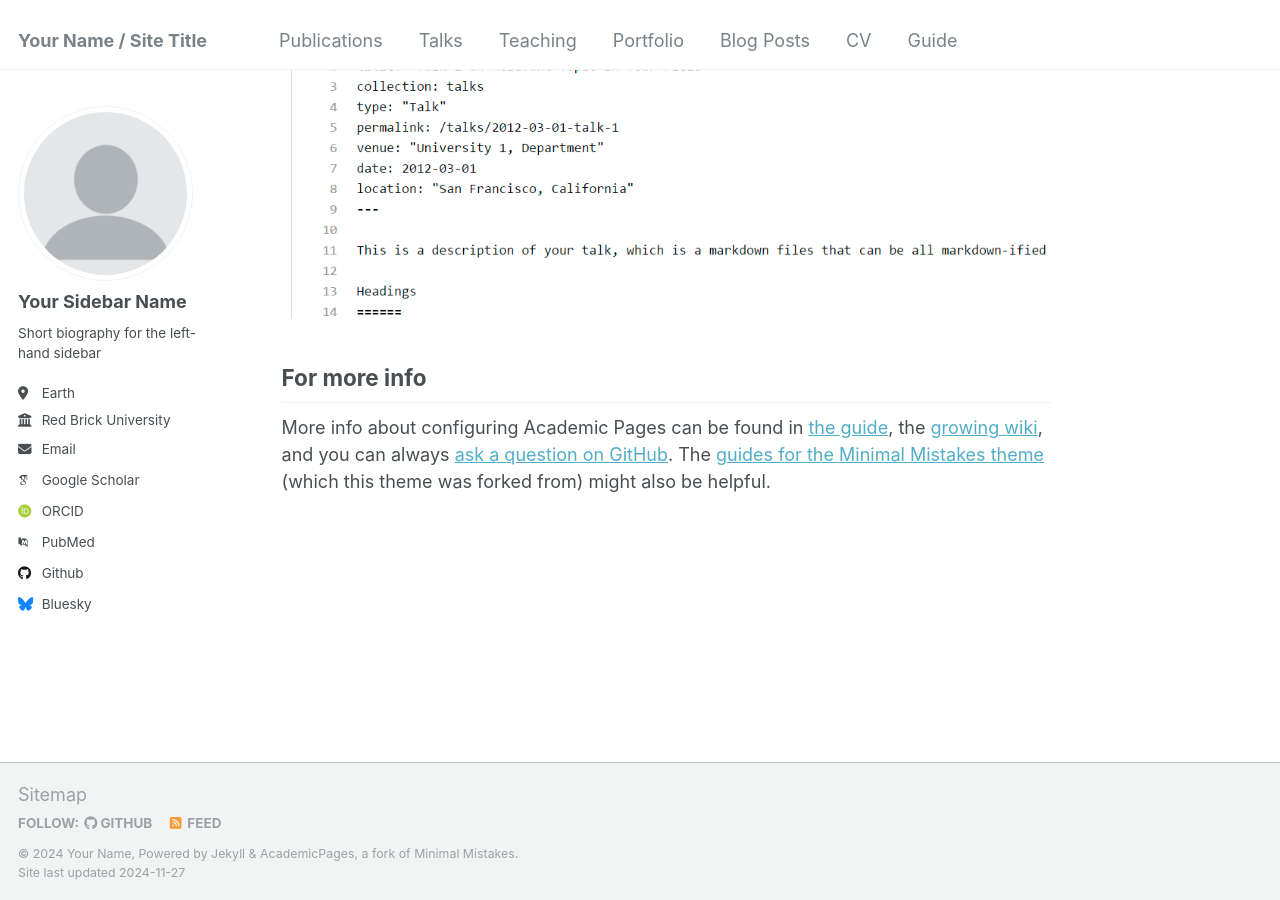
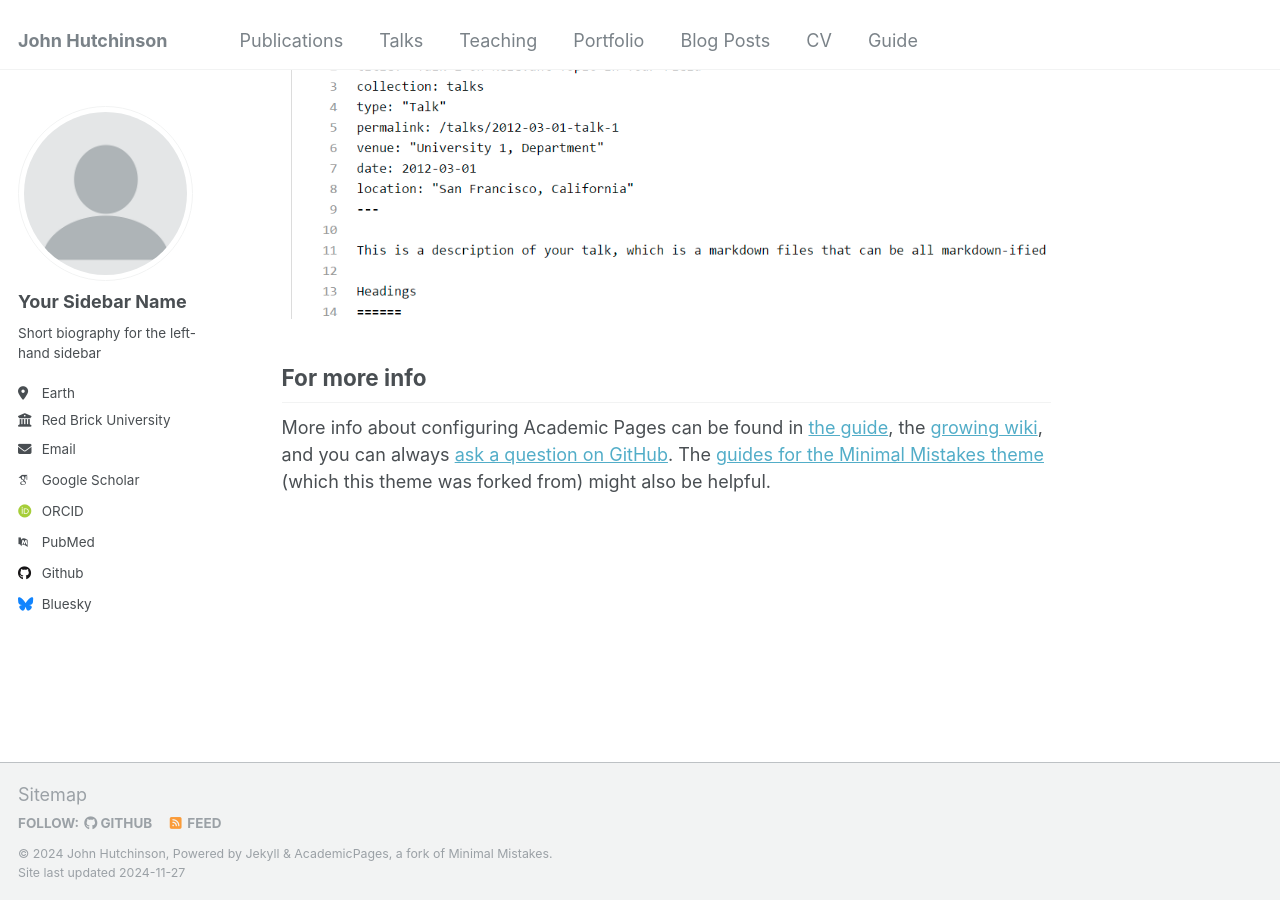
Before and after one commit to johnehutchinson/johnehutchinson.github.io, a Jekyll site: the page built from _pages/about.md, in a window 1280 px wide and 900 px high, scrolled down 2643 px. Built offline with Jekyll 4.4.1, drawn with Linux system fonts in a browser that asks for light colours; some web fonts are replaced.

Commit message:
website first commit

```diff
--- a/_config.yml
+++ b/_config.yml
@@ -8,13 +8,13 @@
 
 # Basic Site Settings
 locale                   : "en-US"
-title                    : "Your Name / Site Title"
+title                    : "John Hutchinson"
 title_separator          : "-"
-name                     : &name "Your Name"
-description              : &description "personal description"
-url                      : https://academicpages.github.io # the base hostname & protocol for your site e.g. "https://[your GitHub username].github.io"
+name                     : &name "John Hutchinson"
+description              : &description "I have a professor emeritus position in the Mathematical Sciences Institute [MSI] at the Australian National University [ANU]"
+url                      : https://johnehutchinson.github.io # the base hostname & protocol for your site e.g. "https://[your GitHub username].github.io"
 baseurl                  : "" # the subpath of your site, e.g. "/blog"
-repository               : "academicpages/academicpages.github.io"
+repository               : "johnehutchinson/johnehutchinson.github.io"
 
 # Site Author - The following control what appear as part of the author content on the side bar.
 #               If a field is blank the icon and link will not appear, otherwise it will be shown.
```
